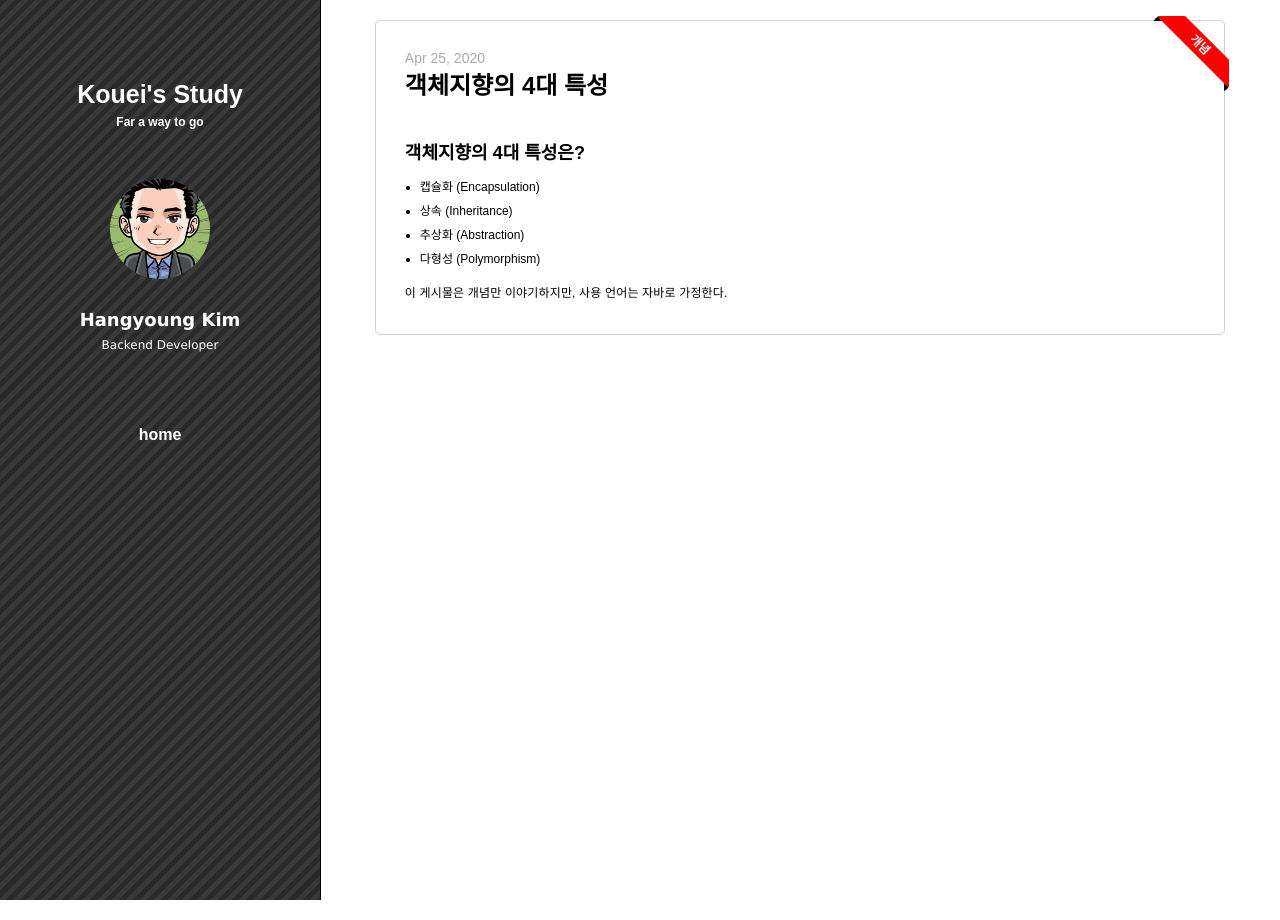
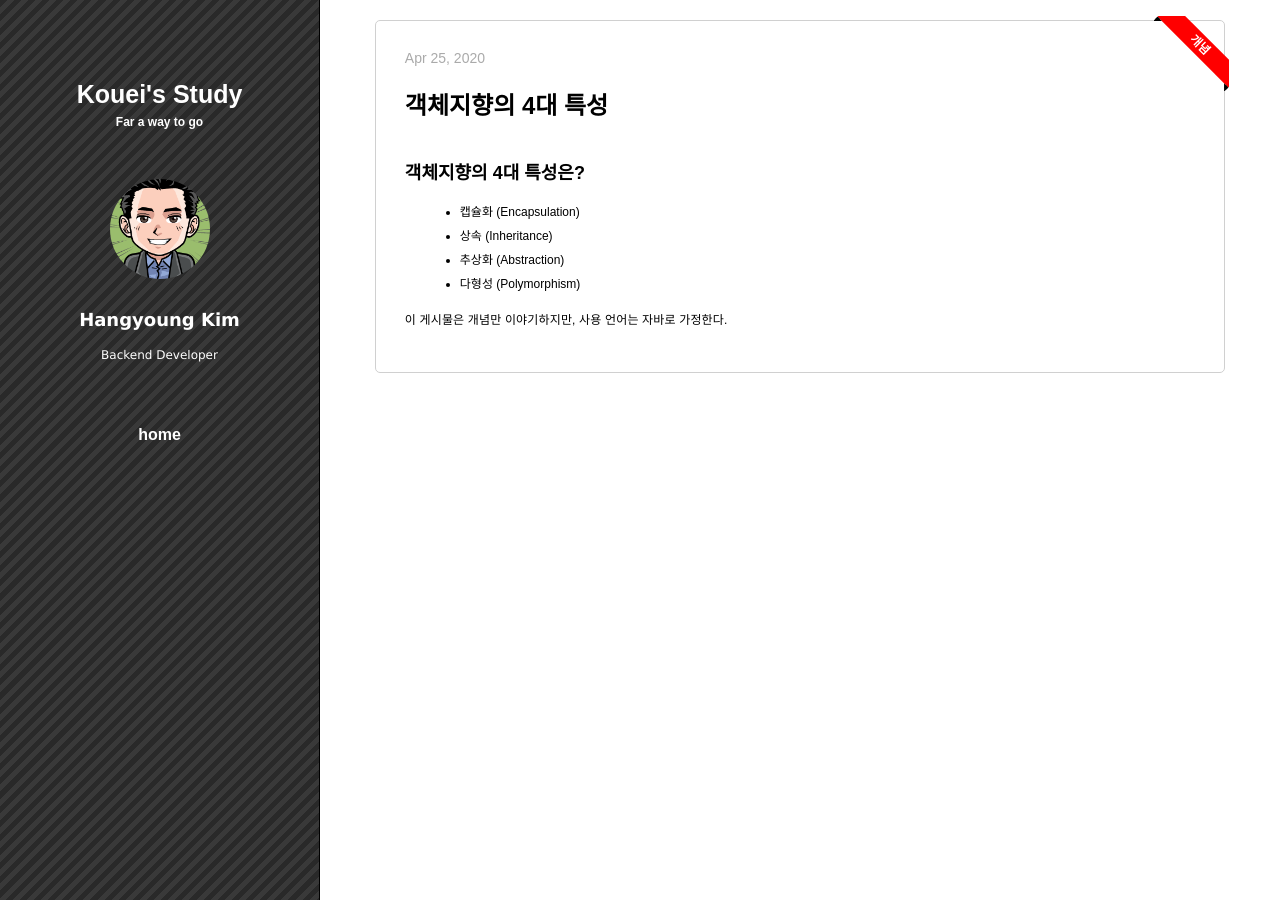
Before and after one commit to kouei-dev/kouei-dev.github.io, a Jekyll site: the page built from index.md, in a window 1280 px wide. Built offline with Jekyll 4.4.1, drawn with Linux system fonts in a browser that asks for light colours; our own code applies the rules of GitHub Pages for plain Markdown files.

Commit message:
[fix] pc version margin to padding

```diff
--- a/_layouts/default.html
+++ b/_layouts/default.html
@@ -1,5 +1,5 @@
 <!DOCTYPE html>
-<html lang="{{ page.lang | default: site.lang | default: "en" }}">
+<html lang="{{ page.lang | default: site.lang | default: "ko" }}">
 
   {%- include head.html -%}
 
--- a/_sass/components/_base.scss
+++ b/_sass/components/_base.scss
@@ -2,14 +2,14 @@
  * Basic styling
  */
 * {
-  margin: 0px;
-  padding: 0px;
+  box-sizing: border-box;
 }
 
 html, body {
-  position: absolute;
+  overflow: auto;
+  margin: 0;
+  padding: 0;
   width: 100%;
   height: 100%;
-  margin: 0;
   font-family: $base-font-family;
 }
--- a/_sass/components/_layout.scss
+++ b/_sass/components/_layout.scss
@@ -128,7 +128,7 @@
 
   #content .home {
     height: 100%;
-    margin-top: 20px;
+    padding-top: 20px;
   }
 
   .home .wrapper-post-list {
```
Also changed, not shown: 1 other file.
